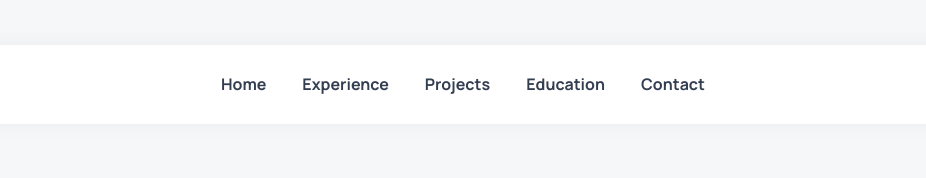
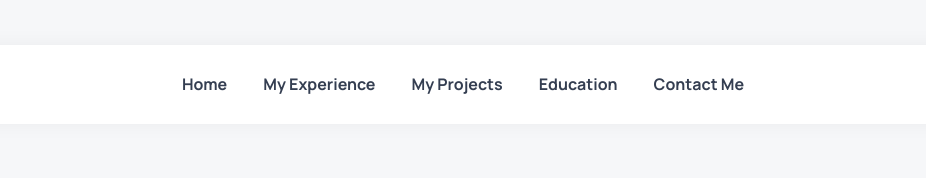
Before and after one commit to d-ogera/d-ogera.github.io, a plain HTML site: page index.html in a window 1280 px wide. Shown: the top 178 px of the page, 170-1096 px from the left. Drawn offline with nearby package versions, Linux system fonts and the light colour scheme.

Commit message:
Updated
Portfolio updated

```diff
--- a/assets/css/style.css
+++ b/assets/css/style.css
@@ -14,9 +14,6 @@
   --gunmetal: hsla(214, 15%, 21%, 1);
   --charcoal: hsla(219, 22%, 26%, 1);
 
-  /**
-   * typography
-   */
 
   --ff-manrope: 'Manrope', sans-serif;
 
--- a/index.html
+++ b/index.html
@@ -34,16 +34,16 @@
             <a href="#home" class="navbar-link">Home</a>
           </li>
           <li>
-            <a href="#about" class="navbar-link">Experience</a>
+            <a href="#about" class="navbar-link">My Experience</a>
           </li>
           <li>
-            <a href="#projects" class="navbar-link">Projects</a>
+            <a href="#projects" class="navbar-link">My Projects</a>
           </li>
           <li>
             <a href="#education" class="navbar-link">Education</a>
           </li>
           <li>
-            <a href="#contact" class="navbar-link">Contact</a>
+            <a href="#contact" class="navbar-link">Contact Me</a>
           </li>
 
         </ul>
```
